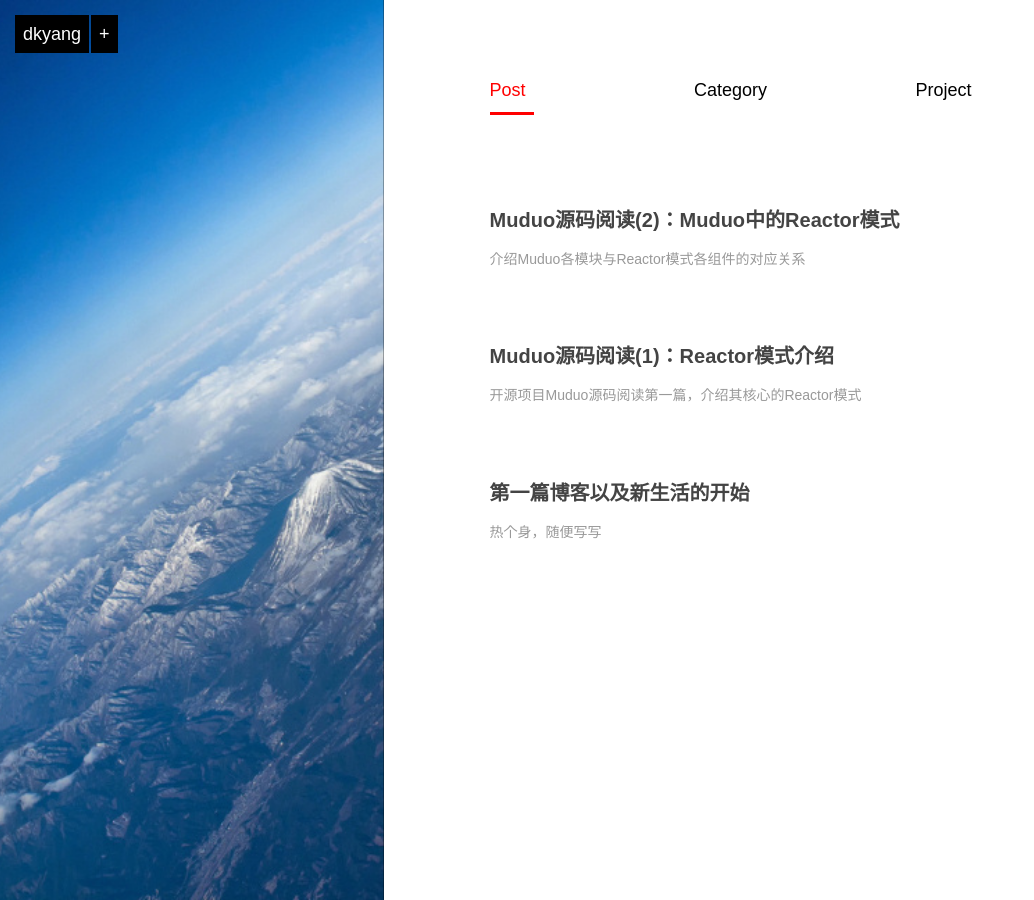
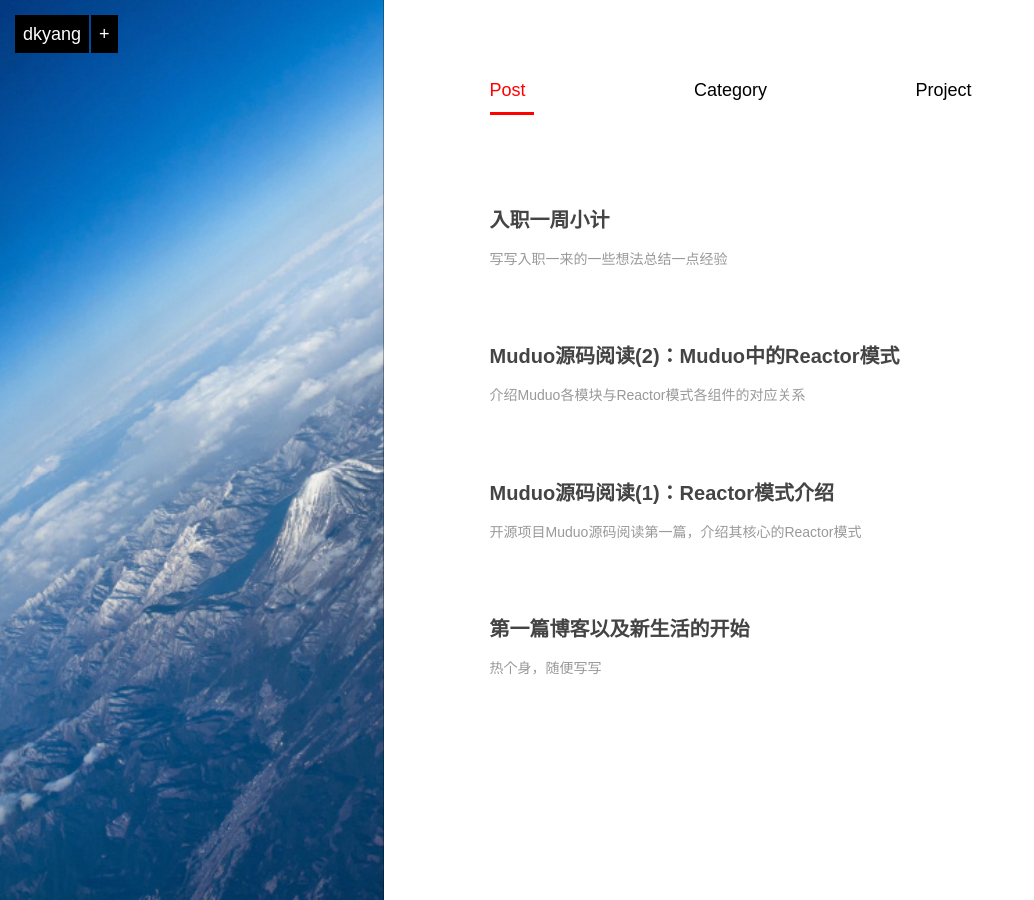
Before and after one commit to dkyang/dkyang.github.io, a Jekyll site: the page built from index.md, in a window 1280 px wide. Shown: the whole page, without its empty margins (0-1034 px from the left). Built offline with Jekyll 4.4.1, drawn with Linux system fonts in a browser that asks for light colours; Markdown is read by kramdown in place of the engine named in the settings; part of the change alters nothing that is shown.

Commit message:
add 2014-4-22-entry-thinking.md

```diff
--- a/_posts/post/2014-4-1-hello-world.md
+++ b/_posts/post/2014-4-1-hello-world.md
@@ -3,7 +3,7 @@ layout:     post
 title:      第一篇博客以及新生活的开始
 category:   post
 description: 热个身，随便写写
-tags: life thinking
+tags: 随想
 ---
 ## 起
 一直以来想着要写博客，结果前年在博客大巴上写了几篇后就彻底烂尾。当然首要原因是我很懒，次要原因是博客大巴完全是给文艺青年用的啊，码农贴点代码公式什么的实在是过于麻烦（其实还是懒啊！）。所以，时隔两年，鄙人，使用互联网思维（吐），用github+jekyll+markdown建站重新开始写博客啦。说起来好像很厉害的样子，其实不过是申请了一个域名，对别人的模板做一点点修改，再把网站资源托管到github上而已。相关的内容别人早已总结过，请看：
--- /dev/null
+++ b/_posts/post/2014-4-22-entry-thinking.md
@@ -0,0 +1,29 @@
+---
+layout: post
+title: 入职一周小计
+description: 写写入职一来的一些想法总结一点经验
+category: post
+tags: 职业生涯 随想
+---
+## 入职的感想
+从4.15办理入职到今天，正好完整得上了五个工作日的班，正好一周，想想居然感觉已经过去挺久了。
+
+首先要说的事是没想到阴差阳错，虽然被分到了移动研发部，最后还是做了图像相关的工作。读研以来，从“不务算法正业”一心想做软件开发，到去淘淘搜实习开始想做算法，再到求职时没找到算法方面的工作于是将方向转回大数据处理相关开发上，谁知到了京东还是做图像算法。不禁感叹这个兜兜转转的方向选择还真是离不开环境因素的影响。
+
+其次说说这几天工作上的感想。来这边分到了移动研发部下面的创新研发部，具体是新产品及基础技术组，一来就让我做一些图像滤镜方面的工作。由于干的还是老本行图像处理，基本上都比较顺。只是刚来可能还不是特别适应工作的节奏，所以头两三天回到家都觉得很累。其实这边工作时间还是比较弹性的，上班晚点没关系，加班也非强制，这点倒是很让人满意。所以我估计这个累也就是一直以来随性惯了，再加上没午睡的影响，好在近两天感觉似乎习惯了些。
+
+另外再提下和周围同事的相处。说到和人的相处，作为典型的慢热、没办法和人自来熟的闷骚（咦？）技术男，目前来说还是有一点拘束、不太放得开的感觉。不过周围的同事人都很不错，而且有着北方人的开朗与善谈，迟早都会混得很熟的。码农、产品本来就是一群简单好相处的人嘛。
+另外周围人的专业水平和认真程度我都觉得挺好，未来还有很多需要向他们学习的地方。
+
+## 方向选择
+前面说到现在还是在做图像算法，这个确实和我来之前做大数据处理的设想有些出入。做图像算法当然有好处，一方面这是自己的专业，转做其它方面等于是把自己的优势丢了。另一方面我觉得做图像算法是处于一个细分专业中的上游。比如一个依托图像技术的APP，图像算法当然是这个APP的核心所在，而客户端开发相对次要，从专业的可替代性上做算法无疑要强上许多。不过图像相对来说确实是个偏窄的方向，不可替代的另一面是需求也较少，尤其是在互联网公司，对图像岗位的刚性需求基本就是各种移动端的特色APP，毕竟现在图像技术要解决现在生活中的很多现实问题还是有难度的。
+
+说到这不由让我想起去年暑假去实习的淘淘搜，前两天刚在Linkedin上看到招我们进去的HR跳槽去了其它公司，今天又看到实习所在的图像引擎部门老大辞职了.....看来公司情况确实不容乐观，估计很难融到这一轮的投资了，虽然近半年来还是能看到些端倪。想想我差点就去了淘淘搜，不禁觉得有些悬啊，希望当初的同事一切顺利吧。
+
+话再说回来，如果我选择入职以后继续待在移动研发部，那我肯定要把不少精力拿出来放在`IOS`开发上，原因如下：一是我觉得纯图像处理和互联网的关系还是不那么紧密；二是在现在这个部门学习这方面技术有很好的环境；三是通过从事`IOS`开发可以掌握软件开发的一般理论和流程，补足了我一直以来的短板；最后结合**图像算法**和**IOS开发技术**可以在很大程度上提高我自身的 **不可替代性**，这可能才是最重要的方面。
+
+说起做大数据开发，这个其实也是个很有前景的方向。从我的兴趣上来说既和开源紧密联系又结合了算法，另外相对客户端我好像更喜欢后端技术一些，估计这也是我的闷骚性格有关，哈哈哈....其实现在具体选择什么方向我还是没想清楚，这事还是挺重要，我想还是放一段时间再看看。
+
+## 经验及教训
+
+（明早待添加）
```
